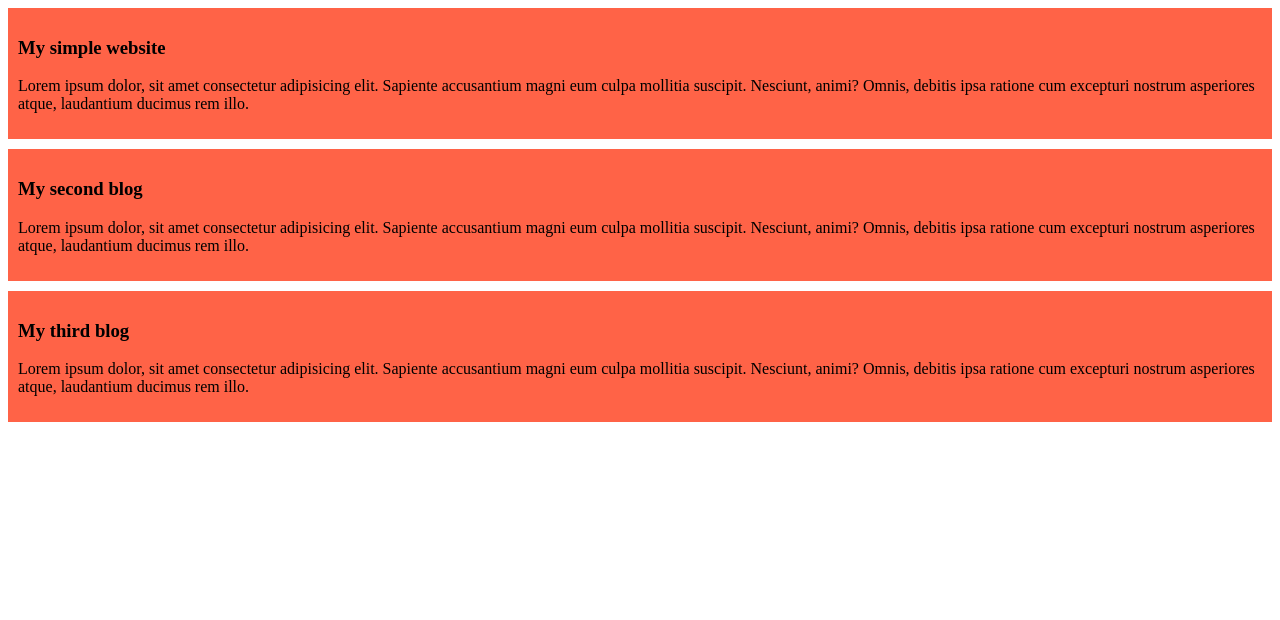
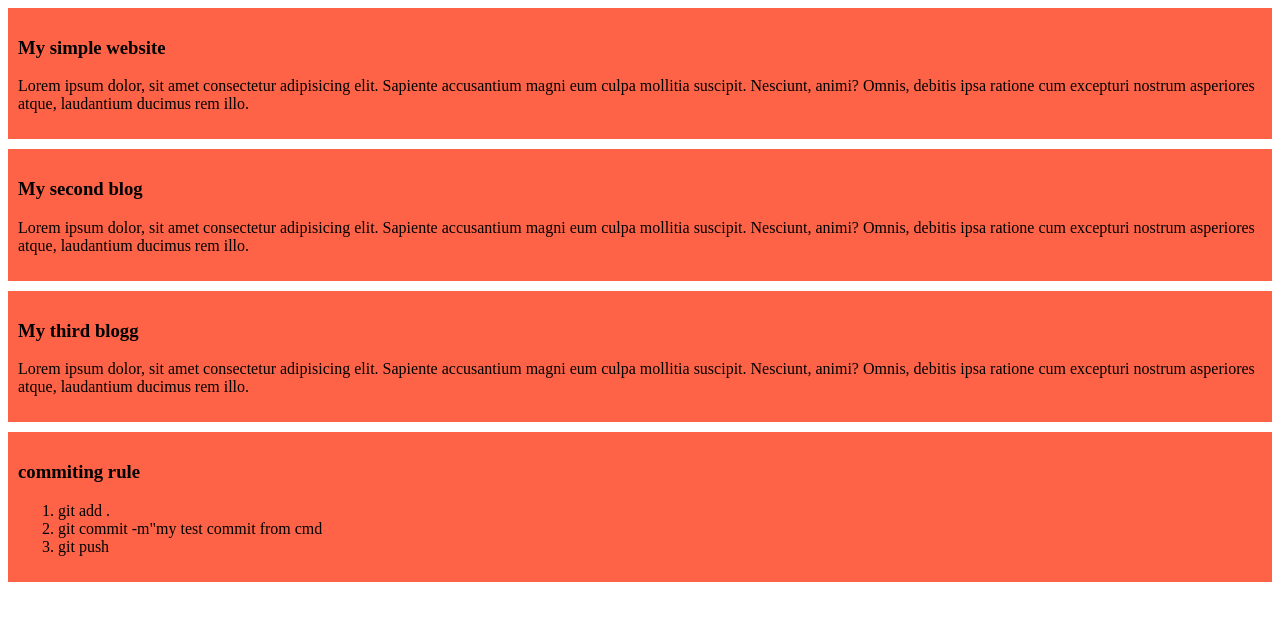
Before and after one commit to devparvez/my-first-github-repo, a plain HTML site: page index.html in a window 1280 px wide. Drawn offline with Linux system fonts and the light colour scheme.

Commit message:
my test commit from cmd

```diff
--- a/index.html
+++ b/index.html
@@ -16,8 +16,16 @@
         <p>Lorem ipsum dolor, sit amet consectetur adipisicing elit. Sapiente accusantium magni eum culpa mollitia suscipit. Nesciunt, animi? Omnis, debitis ipsa ratione cum excepturi nostrum asperiores atque, laudantium ducimus rem illo.</p>
     </div>
     <div>
-        <h3>My third blog</h3>
+        <h3>My third blogg</h3>
         <p>Lorem ipsum dolor, sit amet consectetur adipisicing elit. Sapiente accusantium magni eum culpa mollitia suscipit. Nesciunt, animi? Omnis, debitis ipsa ratione cum excepturi nostrum asperiores atque, laudantium ducimus rem illo.</p>
+    </div>
+    <div>
+        <h3>commiting rule</h3>
+        <ol>
+            <li>git add .</li>
+            <li>git commit -m"my test commit from cmd</li>
+            <li>git push</li>
+        </ol>
     </div>
 
 
```
